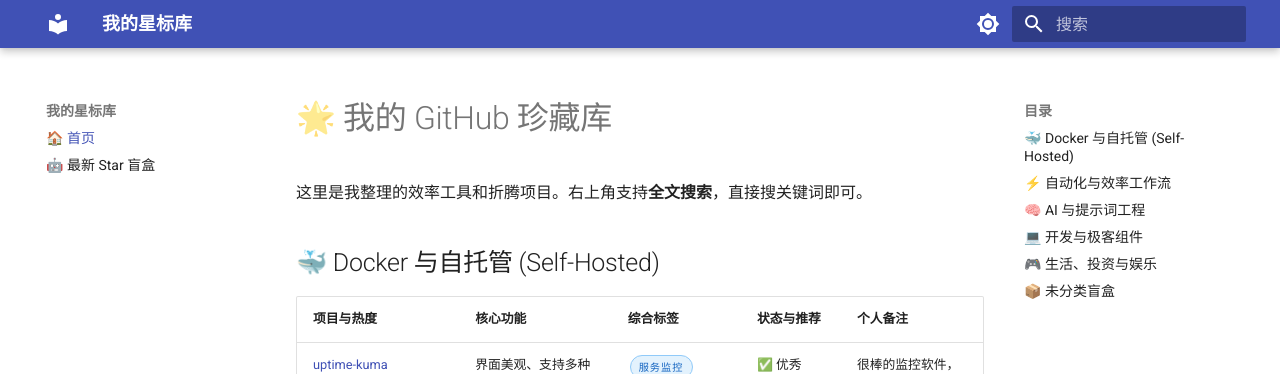
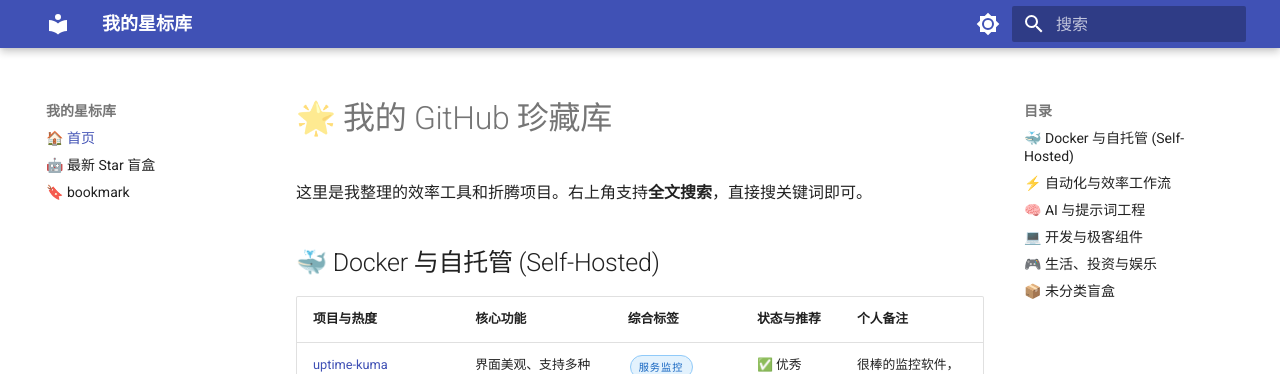
Before and after one commit to alexytcao/my-stars-nav, an MkDocs documentation site: the page built from docs/index.md, in a window 1280 px wide. Shown: the top 374 px of the page. Built offline with MkDocs 1.6.1 and Material for MkDocs 9.7.7, drawn with Linux system fonts in a browser that asks for light colours.

Commit message:
Update mkdocs.yml

```diff
--- a/mkdocs.yml
+++ b/mkdocs.yml
@@ -40,3 +40,4 @@ extra_css:
 nav:
   - 🏠 首页: index.md
   - 🤖 最新 Star 盲盒: auto_stars.md
+  - 🔖 bookmark: bookmarks.md
```
